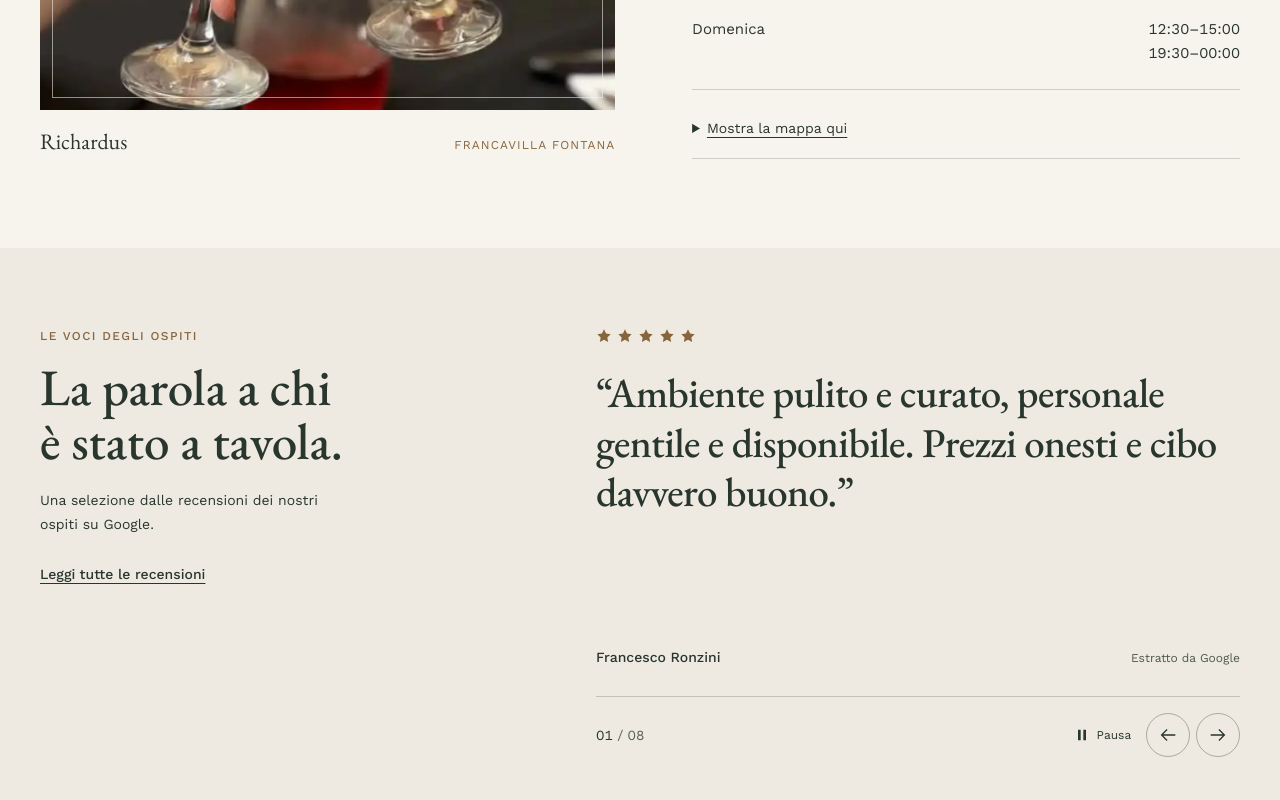
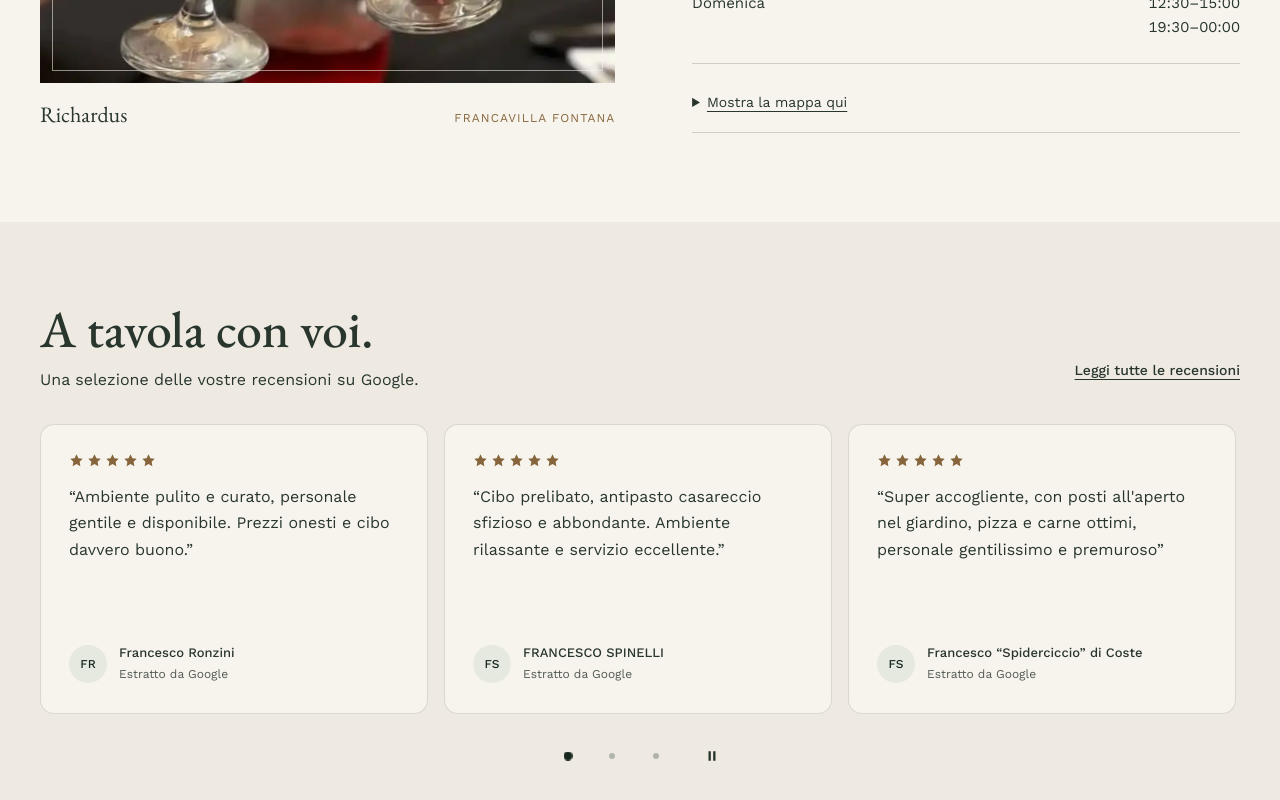
Before and after one commit to FrancescoPalasciano/richardus, a Next.js app: page / in a window 1280 px wide. Shown: the part 1970-2770 px from the top of the page. Built offline with nearby package versions, Linux system fonts and the light colour scheme.

Commit message:
style: redesign review cards and simplify menu typography

```diff
--- a/src/app/page.tsx
+++ b/src/app/page.tsx
@@ -46,8 +46,8 @@ export default function Home() {
       <section className={styles.selection} aria-labelledby="selection-title">
         <div className={styles.selectionIntro}>
           <h2 id="selection-title">La Puglia,<br />nel piatto.</h2>
-          <p>Tre proposte dal nostro menu, tra pasta, brace e pizza. Per cominciare a scegliere, ancora prima di sedersi.</p>
-          <Link className={styles.textLink} href="/menu">Tutti i piatti e i prezzi</Link>
+          <p>Pasta, brace e pizza. Il gusto di casa.</p>
+          <Link className={styles.textLink} href="/menu">Scopri il menu</Link>
         </div>
         <ul className={styles.dishes}>
           {selection.filter(id => menu.prodotti[id].visibile).map(id => {
--- a/src/components/ReviewsCarousel.module.css
+++ b/src/components/ReviewsCarousel.module.css
@@ -1,19 +1,43 @@
-.carousel { min-width: 0; container-type: inline-size; }
-.slides { display: grid; }
-.slide { grid-area: 1 / 1; display: flex; flex-direction: column; margin: 0; opacity: 0; visibility: hidden; transform: translateY(10px); transition: opacity var(--motion-enter) var(--ease-out-quart), transform var(--motion-enter) var(--ease-out-quart), visibility var(--motion-enter); }
-.slide[data-active="true"] { opacity: 1; visibility: visible; transform: none; }
-.stars { display: flex; gap: 5px; color: var(--accent); margin-bottom: 1.5rem; }
-.quote { font-family: var(--font-eb-garamond), Georgia, serif; font-size: clamp(1.65rem, 3.2vw, 2.65rem); font-weight: 500; line-height: 1.2; letter-spacing: -.015em; margin: 0 0 2rem; text-wrap: pretty; }
-.caption { display: flex; flex-direction: column; gap: .15rem; margin-top: auto; font-size: .875rem; font-weight: 500; }
-.source { font-size: .75rem; font-weight: 400; color: color-mix(in oklch, var(--foreground) 78%, #eeeae1); }
-.controls { display: flex; justify-content: space-between; align-items: center; gap: .5rem; border-top: 1px solid color-mix(in oklch, var(--foreground) 22%, transparent); margin-top: 1.75rem; padding-top: 1rem; }
-.count { font-size: .875rem; font-variant-numeric: tabular-nums; }
-.count span { color: color-mix(in oklch, var(--foreground) 72%, #eeeae1); }
-.actions { display: flex; gap: .4rem; align-items: center; }
-.actions button { min-width: 44px; min-height: 44px; display: inline-flex; align-items: center; justify-content: center; cursor: pointer; transition: background var(--motion-feedback), color var(--motion-feedback), transform var(--motion-press); }
-.actions button:active { transform: scale(.96); }
-.arrow { border: 1px solid color-mix(in oklch, var(--foreground) 35%, transparent); border-radius: 50%; }
-.play { gap: .4rem; padding-inline: .5rem; font-size: .75rem; }
-@media (hover: hover) { .arrow:hover { color: var(--background); background: var(--foreground); } .play:hover { color: var(--accent); } }
-@container (min-width: 500px) { .caption { flex-direction: row; align-items: baseline; justify-content: space-between; gap: 1rem; } }
-@media (prefers-reduced-motion: reduce) { .slide, .actions button { transition: none; transform: none; } }
+.carousel { min-width: 0; }
+.track {
+  --per-view: 1;
+  display: grid;
+  grid-auto-flow: column;
+  grid-auto-columns: 88%;
+  gap: 16px;
+  overflow-x: auto;
+  overscroll-behavior-x: contain;
+  scroll-snap-type: x mandatory;
+  scrollbar-width: none;
+  padding: 4px 2px 8px;
+}
+.track::-webkit-scrollbar { display: none; }
+.track:focus-visible { outline: 2px solid var(--accent); outline-offset: 4px; }
+.card {
+  display: flex;
+  flex-direction: column;
+  margin: 0;
+  padding: clamp(1.25rem, 2.5vw, 1.75rem);
+  border: 1px solid color-mix(in oklch, var(--foreground) 15%, transparent);
+  border-radius: 14px;
+  background: var(--background);
+  scroll-snap-align: start;
+  min-width: 0;
+}
+.stars { display: flex; gap: 3px; color: var(--accent); margin-bottom: 1rem; }
+.quote { font-size: 1rem; line-height: 1.65; margin: 0 0 1.75rem; }
+.caption { display: flex; align-items: center; gap: .75rem; margin-top: auto; }
+.avatar { display: grid; place-items: center; flex-shrink: 0; width: 38px; height: 38px; border-radius: 50%; background: #e6e9df; color: var(--brand-green); font-size: .75rem; font-weight: 500; }
+.author { display: block; font-size: .8125rem; font-weight: 500; line-height: 1.4; }
+.source { display: block; font-size: .75rem; margin-top: .2rem; color: color-mix(in oklch, var(--foreground) 78%, var(--background)); }
+.controls { display: flex; justify-content: center; align-items: center; gap: .75rem; margin-top: .75rem; }
+.dots { display: flex; }
+.dots button, .play { display: grid; place-items: center; height: 44px; cursor: pointer; }
+.dots button { width: 26px; }
+.dots span { width: 6px; height: 6px; border-radius: 50%; background: color-mix(in oklch, var(--foreground) 30%, transparent); transition: transform var(--motion-feedback) var(--ease-out-quart), background var(--motion-feedback); }
+.dots [aria-current="true"] span { transform: scale(1.5); background: var(--brand-green); }
+.play { width: 44px; color: var(--foreground); }
+@media (hover: hover) { .dots button:hover span { background: var(--accent); } .play:hover { color: var(--accent); } }
+@media (min-width: 640px) { .track { --per-view: 2; grid-auto-columns: calc((100% - 16px) / 2); } .dots button { width: 44px; } }
+@media (min-width: 1024px) { .track { --per-view: 3; grid-auto-columns: calc((100% - 32px) / 3); } }
+@media (prefers-reduced-motion: reduce) { .dots span { transition: none; } }
--- a/src/components/ReviewsCarousel.tsx
+++ b/src/components/ReviewsCarousel.tsx
@@ -4,17 +4,17 @@ import { useEffect, useRef, useState } from "react";
 import { reviews } from "@/data/reviews";
 import styles from "./ReviewsCarousel.module.css";
 
-const INTERVAL = 8000;
-
 export default function ReviewsCarousel() {
   const root = useRef<HTMLDivElement>(null);
+  const track = useRef<HTMLDivElement>(null);
+  const positions = useRef([0]);
+  const pointerPaused = useRef(false);
   const [active, setActive] = useState(0);
+  const [pages, setPages] = useState(8);
   const [paused, setPaused] = useState(false);
   const [hovered, setHovered] = useState(false);
   const [visible, setVisible] = useState(false);
   const [reduced, setReduced] = useState(true);
-  const [announcement, setAnnouncement] = useState("");
-  const pointerPaused = useRef(false);
 
   useEffect(() => {
     const media = window.matchMedia("(prefers-reduced-motion: reduce)");
@@ -29,8 +29,22 @@ export default function ReviewsCarousel() {
     }, { threshold: 0.25 });
     if (root.current) observer.observe(root.current);
     document.addEventListener("visibilitychange", visibility);
+    const measure = () => {
+      const element = track.current;
+      if (!element) return;
+      const perView = Number(getComputedStyle(element).getPropertyValue("--per-view")) || 1;
+      const cards = Array.from(element.children) as HTMLElement[];
+      positions.current = cards.filter((_, index) => index % perView === 0)
+        .map((card) => Math.min(card.offsetLeft - cards[0].offsetLeft, element.scrollWidth - element.clientWidth));
+      setPages(positions.current.length);
+      setActive(0);
+      element.scrollTo({ left: 0, behavior: "instant" });
+    };
+    const resize = new ResizeObserver(measure);
+    if (track.current) resize.observe(track.current);
     return () => {
       observer.disconnect();
+      resize.disconnect();
       media.removeEventListener("change", motion);
       document.removeEventListener("visibilitychange", visibility);
     };
@@ -38,54 +52,58 @@ export default function ReviewsCarousel() {
 
   useEffect(() => {
     if (paused || hovered || !visible || reduced) return;
-    const timer = window.setInterval(() => setActive((index) => (index + 1) % reviews.length), INTERVAL);
-    return () => window.clearInterval(timer);
-  }, [paused, hovered, visible, reduced]);
+    const timer = window.setTimeout(() => {
+      track.current?.scrollTo({ left: positions.current[(active + 1) % pages], behavior: "smooth" });
+    }, 8000);
+    return () => window.clearTimeout(timer);
+  }, [active, pages, paused, hovered, visible, reduced]);
 
-  function move(direction: number) {
-    const next = (active + direction + reviews.length) % reviews.length;
+  function move(page: number) {
     setPaused(true);
-    setActive(next);
-    setAnnouncement(`Recensione ${next + 1} di ${reviews.length}. ${reviews[next].author}: ${reviews[next].quote}`);
+    track.current?.scrollTo({ left: positions.current[(page + pages) % pages], behavior: reduced ? "instant" : "smooth" });
   }
 
   return (
     <div ref={root} className={styles.carousel} role="region" aria-roledescription="carosello" aria-label="Recensioni degli ospiti"
       onPointerEnter={(event) => { if (event.pointerType === "mouse") setHovered(true); }}
       onPointerLeave={() => setHovered(false)}
-      onFocusCapture={(event) => { if (!event.currentTarget.contains(event.relatedTarget)) setPaused(true); }}
-    >
-      <div className={styles.slides} id="review-slides" aria-live="off">
+      onFocusCapture={(event) => { if (!event.currentTarget.contains(event.relatedTarget)) setPaused(true); }}>
+      <div ref={track} className={styles.track} id="review-slides" tabIndex={0} aria-label="Scorri le recensioni, oppure usa le frecce della tastiera"
+        onPointerDown={() => setPaused(true)}
+        onKeyDown={(event) => {
+          if (event.key === "ArrowRight" || event.key === "ArrowLeft") {
+            event.preventDefault();
+            move(active + (event.key === "ArrowRight" ? 1 : -1));
+          }
+        }}
+        onScroll={() => {
+          const left = track.current?.scrollLeft ?? 0;
+          setActive(positions.current.reduce((closest, position, index, all) => Math.abs(position - left) < Math.abs(all[closest] - left) ? index : closest, 0));
+        }}>
         {reviews.map((review, index) => (
-          <figure key={review.author} className={styles.slide} data-active={index === active} aria-hidden={index !== active}
-            role="group" aria-roledescription="slide" aria-label={`${index + 1} di ${reviews.length}`}>
+          <figure key={review.author} className={styles.card} role="group" aria-roledescription="slide" aria-label={(index + 1) + " di " + reviews.length}>
             <div className={styles.stars} role="img" aria-label="5 stelle su 5">
-              {Array.from({ length: 5 }, (_, star) => <svg key={star} width="16" height="16" viewBox="0 0 24 24" fill="currentColor" aria-hidden="true"><path d="m12 2 3.09 6.26L22 9.27l-5 4.87L18.18 21 12 17.77 5.82 21 7 14.14 2 9.27l6.91-1.01Z" /></svg>)}
+              {Array.from({ length: 5 }, (_, star) => <svg key={star} width="15" height="15" viewBox="0 0 24 24" fill="currentColor" aria-hidden="true"><path d="m12 2 3.09 6.26L22 9.27l-5 4.87L18.18 21 12 17.77 5.82 21 7 14.14 2 9.27l6.91-1.01Z" /></svg>)}
             </div>
             <blockquote lang={"lang" in review ? review.lang : "it"} className={styles.quote}>“{review.quote}”</blockquote>
-            <figcaption className={styles.caption}><span>{review.author}</span><span className={styles.source}>Estratto da Google</span></figcaption>
+            <figcaption className={styles.caption}>
+              <span className={styles.avatar} aria-hidden="true">{review.author.split(" ").filter(Boolean).slice(0, 2).map(word => word.match(/\p{L}/u)?.[0] ?? "").join("").toUpperCase()}</span>
+              <span><span className={styles.author}>{review.author}</span><span className={styles.source}>Estratto da Google</span></span>
+            </figcaption>
           </figure>
         ))}
       </div>
       <div className={styles.controls}>
-        <span className={styles.count} aria-hidden="true">{String(active + 1).padStart(2, "0")}<span> / {String(reviews.length).padStart(2, "0")}</span></span>
-        <div className={styles.actions}>
-          {!reduced && <button type="button" className={styles.play}
-            onPointerDown={() => { pointerPaused.current = paused; }}
-            onClick={(event) => setPaused(event.detail > 0 ? !pointerPaused.current : !paused)}
-            aria-label={paused ? "Avvia lo scorrimento automatico" : "Metti in pausa lo scorrimento automatico"}>
-            <svg width="16" height="16" viewBox="0 0 24 24" fill="currentColor" aria-hidden="true">{paused ? <path d="m7 4 14 8-14 8Z" /> : <path d="M6 4h4v16H6zm8 0h4v16h-4z" />}</svg>
-            {paused ? "Riprendi" : "Pausa"}
-          </button>}
-          <button type="button" className={styles.arrow} onClick={() => move(-1)} aria-label="Recensione precedente" aria-controls="review-slides"><Arrow back /></button>
-          <button type="button" className={styles.arrow} onClick={() => move(1)} aria-label="Recensione successiva" aria-controls="review-slides"><Arrow /></button>
+        <div className={styles.dots} aria-label="Gruppi di recensioni">
+          {Array.from({ length: pages }, (_, page) => <button key={page} type="button" aria-label={"Mostra gruppo " + (page + 1) + " di " + pages} aria-current={page === active ? "true" : undefined} onClick={() => move(page)}><span /></button>)}
         </div>
+        {!reduced && <button type="button" className={styles.play}
+          onPointerDown={() => { pointerPaused.current = paused; }}
+          onClick={(event) => setPaused(event.detail > 0 ? !pointerPaused.current : !paused)}
+          aria-label={paused ? "Avvia lo scorrimento automatico" : "Metti in pausa lo scorrimento automatico"}>
+          <svg width="14" height="14" viewBox="0 0 24 24" fill="currentColor" aria-hidden="true">{paused ? <path d="m7 4 14 8-14 8Z" /> : <path d="M6 4h4v16H6zm8 0h4v16h-4z" />}</svg>
+        </button>}
       </div>
-      <p className="sr-only" role="status" aria-live="polite" aria-atomic="true">{announcement}</p>
     </div>
   );
 }
-
-function Arrow({ back = false }: { back?: boolean }) {
-  return <svg width="22" height="22" viewBox="0 0 24 24" fill="none" stroke="currentColor" strokeWidth="1.4" aria-hidden="true" style={{ transform: back ? "rotate(180deg)" : undefined }}><path d="M4 12h15m-6-6 6 6-6 6" /></svg>;
-}
--- a/src/components/ReviewsSection.tsx
+++ b/src/components/ReviewsSection.tsx
@@ -4,12 +4,13 @@ import { restaurant } from "@/lib/restaurant";
 export default function ReviewsSection() {
   return (
     <section id="recensioni" aria-labelledby="reviews-title" className="scroll-mt-28 bg-[#eeeae1]">
-      <div className="mx-auto grid max-w-7xl gap-10 px-6 py-14 md:grid-cols-[.85fr_1.15fr] md:gap-20 md:px-10 md:py-20">
-        <div>
-          <p className="mb-4 text-xs font-medium uppercase tracking-[.12em] text-accent">Le voci degli ospiti</p>
-          <h2 id="reviews-title" className="text-[clamp(2.25rem,4vw,3.5rem)] leading-[1.05]">La parola a chi<br />è stato a tavola.</h2>
-          <p className="mt-5 max-w-xs text-sm leading-6">Una selezione dalle recensioni dei nostri ospiti su Google.</p>
-          <a href={restaurant.reviews} target="_blank" rel="noopener noreferrer" className="mt-4 inline-flex min-h-11 items-center text-sm font-medium underline underline-offset-4">Leggi tutte le recensioni</a>
+      <div className="mx-auto max-w-7xl px-6 py-14 md:px-10 md:py-20">
+        <div className="mb-7 flex flex-wrap items-end justify-between gap-x-8 gap-y-3">
+          <div>
+            <h2 id="reviews-title" className="text-[clamp(2.25rem,4vw,3.5rem)] leading-[1.05]">A tavola con voi.</h2>
+            <p className="mt-3 text-base">Una selezione delle vostre recensioni su Google.</p>
+          </div>
+          <a href={restaurant.reviews} target="_blank" rel="noopener noreferrer" className="inline-flex min-h-11 items-center text-sm font-medium underline underline-offset-4">Leggi tutte le recensioni</a>
         </div>
         <ReviewsCarousel />
       </div>
```
Also changed, not shown: src/app/Home.module.css (+4 -4 lines), 1 other file (tests, documents, lock files or other folders).
